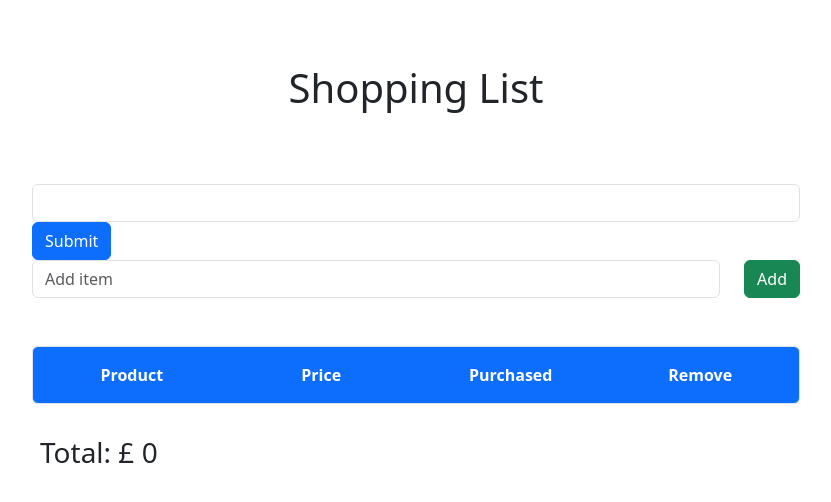
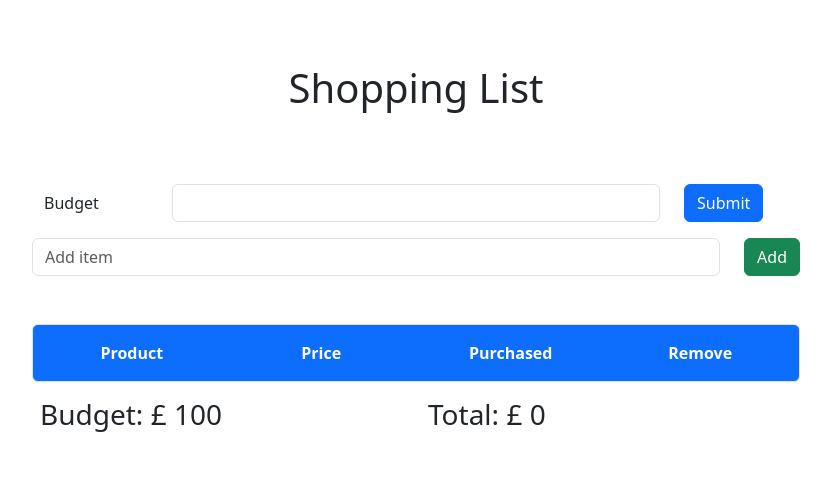
Before and after one commit to mmkobylin/shopping_list, a React (Create React App) app: page / in a window 1280 px wide. Shown: the top 502 px of the page, without its empty margins (224-1055 px from the left). Built offline with nearby package versions, Linux system fonts and the light colour scheme.

Commit message:
07-styling-added-component-reused

```diff
--- a/src/components/Budget.js
+++ /dev/null
@@ -1,11 +0,0 @@
-// what do we need here?
-// I need an input.
-
-
-import React from 'react'
-
-export const Budget = ( { budget } ) => {
-  return (
-    <div>Budget: { budget } </div>
-  )
-}
--- a/src/components/BudgetInput.js
+++ b/src/components/BudgetInput.js
@@ -1,11 +1,10 @@
-// the input will be rendered as a 'budget'
-// we also going to need 'handleSubmit'
+import React, { useState } from 'react';
+import { Button, Form } from 'react-bootstrap';
+import Col from 'react-bootstrap/Col';
+import Container from 'react-bootstrap/Container';
+import Row from 'react-bootstrap/Row';
 
-import React, { useState } from 'react'
-import { Button, Form } from 'react-bootstrap'
-
-
-export const BudgetInput = () => {
+export const BudgetInput = ( { addBudget } ) => {
 
     // perhaps have set up- budget
     const [ budget, setBudget ] = useState('');
@@ -15,20 +14,31 @@ export const BudgetInput = () => {
         // prevent site from reloading
         e.preventDefault();
 
-        console.log(budget)
         // pass the budget 'up'
-        setBudget('')
+        addBudget( budget );
+
+        setBudget('');
     }
 
   return (
+    <>
+        <Container>
             <Form onSubmit = { handleSubmit } >
+                <Form.Group as = { Row } className="mb-3">
+                    <Form.Label column sm="2">Budget</Form.Label>
+                    <Col sm="8">
                         {/* control it so it passes only numbers */}
                         <Form.Control type="number"
                             onChange = { (e) => setBudget( e.target.value ) }
-            value = { budget }
-        >
+                            value = { budget } >
                         </Form.Control>
+                    </Col>
+                    <Col sm ="2" >
                         <Button type="submit">Submit</Button>
+                    </Col>
+                </Form.Group>
             </Form>
+        </Container>
+    </>
   )
 }
--- a/src/components/ShoppingList.js
+++ b/src/components/ShoppingList.js
@@ -1,21 +1,20 @@
-import React, { useState } from 'react'
-import { Input } from './Input'
-import { Item } from './Item'
+import React, { useState } from 'react';
 import { v4 as uuidv4 } from 'uuid';
+import { BudgetInput } from './BudgetInput';
 import { FirstRow } from './FirstRow';
-import Total from './Total';
-import { Budget } from './Budget';
-import { BudgetInput } from './BudgetInput';
+import { Input } from './Input';
+import { Item } from './Item';
+import { Value } from './Value';
+import Row from 'react-bootstrap/Row';
+
 
 export const ShoppingList = () => {
 
     //array to store information
     const [ list, setList ] = useState([])
 
-    // adding the total from the list
-    // ok so you don't work cause you are not a primitive type.
-    // what I can do is perhaps use a function to pass it which will return the total anyway?
-    //const [ total, setTotal ] = useState([0])
+    // something here is changing
+    const [ budget, setBudget ] = useState(100);
 
     // add item with a random id
     const addItem = item => {
@@ -33,18 +32,27 @@ export const ShoppingList = () => {
             item => item.id === id ? { ...item, purchased: !item.purchased } : item ) )
     }
 
-    // do we even need a state? maybe I can pass it alone?
     //array.reduce basically reduces it down to one single value
-
     //reduce takes two values, one is the function and second one is the starting point - here 0
     const totalPrice = list.reduce( ( total, item ) => {
-        return total + item.price
-    }, 0 )
+            return total + item.price
+        }, 0
+    )
+
+    // the information isn't there - we would need the useState.
+    const addBudget = ( { number } ) => {
+        // updating the budget
+        setBudget(budget = number);
+
+        console.log('number' + number);
+    }
 
   return (
     <>
-        <BudgetInput/>
+        {/* that's where we are passing the function  */}
+        <BudgetInput addBudget = { addBudget } />
         <Input addItem = { addItem } />
+
         <FirstRow />
             {/* map to show items to buy */}
             { list.map( ( item, index ) =>
@@ -53,8 +61,17 @@ export const ShoppingList = () => {
                 crossItem = { crossItem }
                 />
             )}
-        {/* we can do it with props I suppose */}
-        <Total total = { totalPrice } />
+
+        {/*  we can change this one for two values being passed:  */}
+        <Row className="mt-2 p-2">
+            <Value label = { 'Budget' } number = { budget } />
+
+            {/* add info that you can pass back */}
+
+            {/* idea - adding the classname if the total > budget  */}
+            <Value label = { 'Total' } number = { totalPrice } />
+        </Row>
+
 
     </>
   )
--- /dev/null
+++ b/src/components/Value.js
@@ -0,0 +1,15 @@
+import React from 'react'
+import Col from 'react-bootstrap/Col'
+
+export const Value = ( { label, number } ) => {
+
+  return (
+    <Col>
+        <h3> { label }: £ { number } </h3>
+    </Col>
+  )
+}
+
+Value.defaultProps = {
+    number: 0
+}
```
Lines whose indentation alone changed are shown as unchanged.
